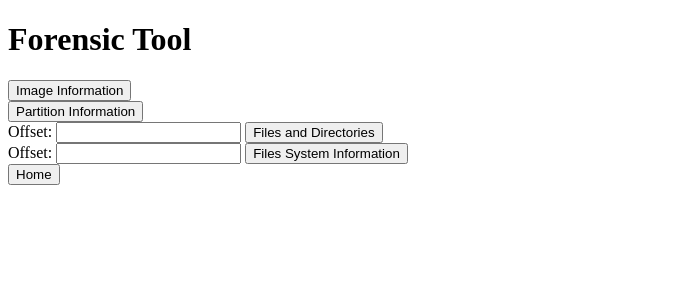
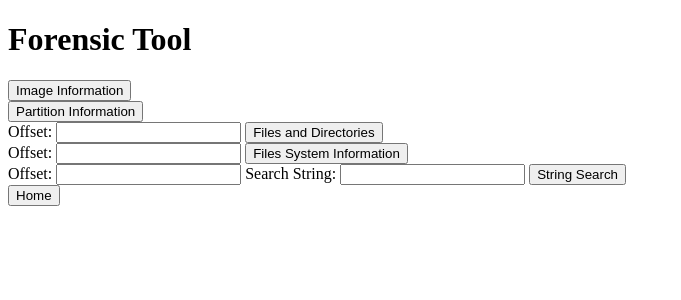
Before and after one commit to mahikagup10/ForensicFramework-CapstoneProject, a Flask app: page / in a window 1280 px wide. Shown: the top 300 px of the page, without its empty margins (0-681 px from the left). Run offline with Flask 3, Linux system fonts and the light colour scheme.

Commit message:
Update index.html

```diff
--- a/templates/index.html
+++ b/templates/index.html
@@ -31,6 +31,16 @@
 	    <button type="submit" id="fsstat-button">Files System Information</button>
     </form>
 
+    <form id="stringsearch-form" action="/execute" method="POST">
+	    <input type="hidden" name="action" value="stringsearch">
+	    <label for="offset">Offset:</label>
+	    <input type="text" id="offset" name="offset" required>
+	    <label for="searchString">Search String:</label>
+	    <input type="text" id="searchString" name="searchString" required>
+	    <button type="submit" id="stringsearch-button">String Search</button>
+    </form>
+
+
 
     <div id="output-container"></div>
 
@@ -43,6 +53,7 @@
             const partitionInfoButton = document.getElementById('partition-info-button');
             const flsButton = document.getElementById('fls-button');
             const fsstatButton = document.getElementById('fsstat-button');
+            const stringsearchButton = document.getElementById('stringsearch-button');
             const homeButton = document.getElementById('home-button');
 
             const outputContainer = document.getElementById('output-container');
@@ -51,6 +62,7 @@
             const partitionInfoForm = document.getElementById('partition-info-form');
             const flsForm = document.getElementById('fls-form');
             const fsstatForm = document.getElementById('fsstat-form');
+            const stringsearchForm = document.getElementById('stringsearch-form');
 
             function displayOutput(output) {
                 outputContainer.innerHTML = output;
@@ -124,6 +136,22 @@
                 });
             });
 
+	    stringsearchForm.addEventListener('submit', function (event) {
+            	event.preventDefault(); // Prevent the default form submission
+
+            	// Make an AJAX request to execute the stringsearch function
+            	fetch('/execute', {
+                	method: 'POST',
+                	body: new FormData(stringsearchForm),
+            	})
+            	.then(response => response.text())
+            	.then(data => {
+                	displayOutput(data);
+            	})
+            	.catch(error => {
+                	outputContainer.innerText = 'Error: ' + error.message;
+           	 });
+            });
 
             homeButton.addEventListener('click', function () {
                 // Navigate back to the home page ("/")
```
